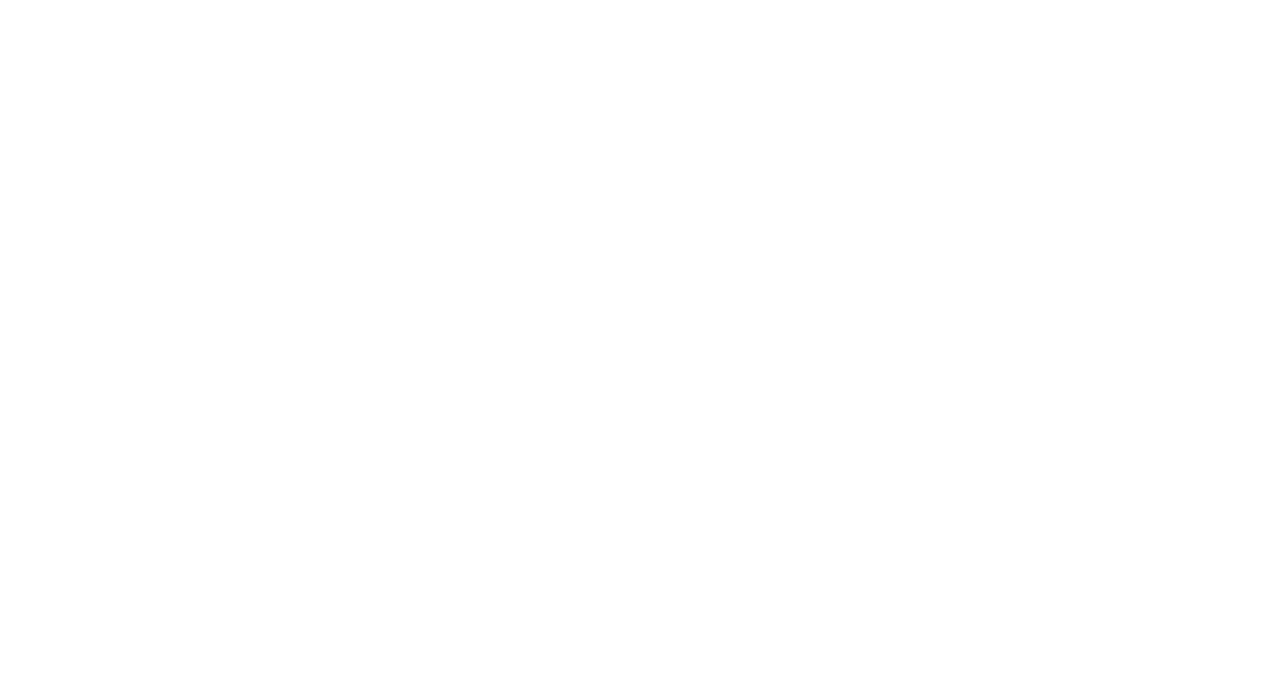
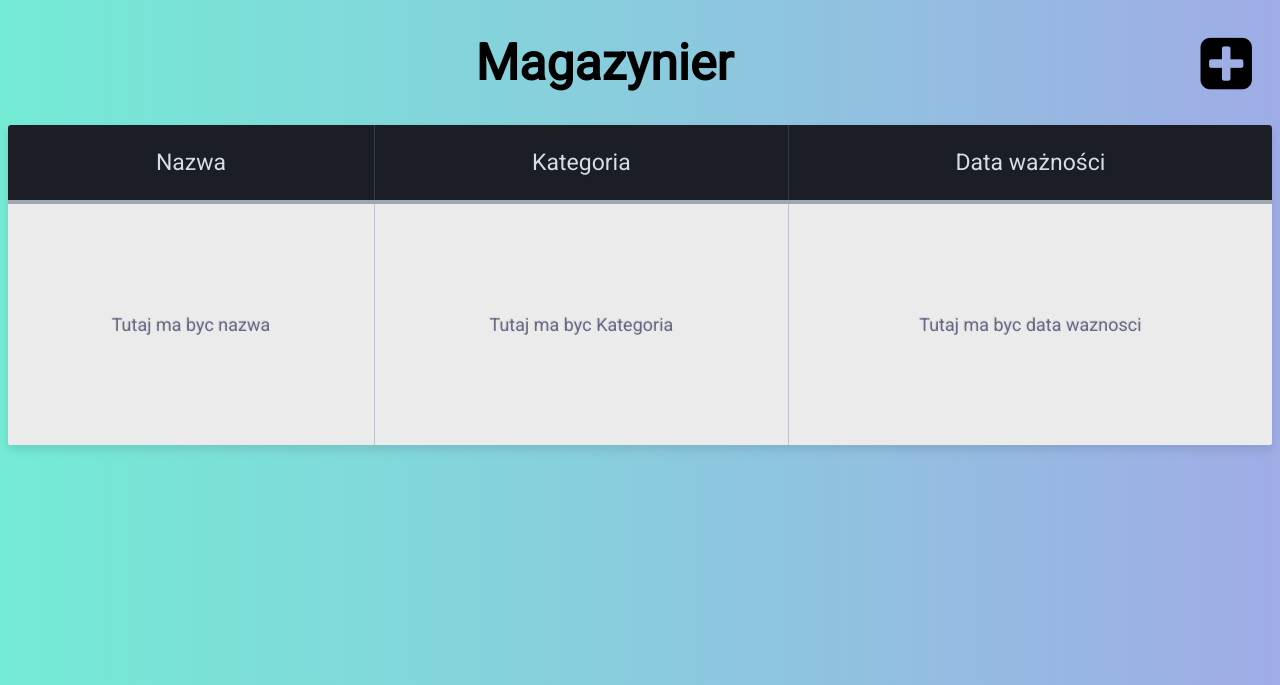
Before and after one commit to Arciiix/Magaziner, a PHP site: page / in a window 1280 px wide. Before the commit the part shown is empty. Shown: the top 685 px of the page. Run offline with PHP 8.4, Linux system fonts and the light colour scheme.

Commit message:
Version ~0.4

```diff
--- a/css/index.css
+++ b/css/index.css
@@ -0,0 +1,160 @@
+body
+{
+    font-family: 'Roboto', sans-serif;
+    background-color: #74EBD5;
+    background-image: linear-gradient(to right, #74EBD5 0%, #9FACE6 100%);
+}
+
+
+#mainHeader
+{
+    font-size: 50px;
+    text-align: center;
+}
+
+div.table-title {
+  display: block;
+  margin: auto;
+  max-width: 600px;
+  padding:5px;
+  width: 100%;
+}
+
+.table-title h3 {
+   color: #fafafa;
+   font-size: 30px;
+   font-weight: 400;
+   font-style:normal;
+   text-shadow: -1px -1px 1px rgba(0, 0, 0, 0.1);
+   text-transform:uppercase;
+}
+
+
+/*** Table Styles **/
+
+.table-fill {
+  background: white;
+  border-radius:3px;
+  border-collapse: collapse;
+  height: 320px;
+  margin: auto;
+  padding:5px;
+  width: 100%;
+  box-shadow: 0 5px 10px rgba(0, 0, 0, 0.1);
+  animation: float 5s infinite;
+}
+
+th {
+  color:#D5DDE5;;
+  background:#1b1e24;
+  border-bottom:4px solid #9ea7af;
+  border-right: 1px solid #343a45;
+  font-size:23px;
+  font-weight: 100;
+  padding:24px;
+  text-align:left;
+  text-shadow: 0 1px 1px rgba(0, 0, 0, 0.1);
+  vertical-align:middle;
+}
+
+th:first-child {
+  border-top-left-radius:3px;
+}
+
+th:last-child {
+  border-top-right-radius:3px;
+  border-right:none;
+}
+
+tr {
+  border-top: 1px solid #C1C3D1;
+  border-bottom: 1px solid #C1C3D1;
+  color:#666B85;
+  font-size:16px;
+  font-weight:normal;
+  text-shadow: 0 1px 1px rgba(256, 256, 256, 0.1);
+}
+
+tr:hover td {
+  background:#4E5066;
+  color:#FFFFFF;
+  border-top: 1px solid #22262e;
+}
+
+tr:first-child {
+  border-top:none;
+}
+
+tr:last-child {
+  border-bottom:none;
+}
+
+tr:nth-child(odd) td {
+  background:#EBEBEB;
+}
+
+tr:nth-child(odd):hover td {
+  background:#4E5066;
+}
+
+tr:last-child td:first-child {
+  border-bottom-left-radius:3px;
+}
+
+tr:last-child td:last-child {
+  border-bottom-right-radius:3px;
+}
+
+td {
+  background:#FFFFFF;
+  padding:20px;
+  text-align:left;
+  vertical-align:middle;
+  font-weight:300;
+  font-size:18px;
+  text-shadow: -1px -1px 1px rgba(0, 0, 0, 0.1);
+  border-right: 1px solid #C1C3D1;
+}
+
+td:last-child {
+  border-right: 0px;
+}
+
+th.text-left {
+  text-align: left;
+}
+
+th.text-center {
+  text-align: center;
+}
+
+th.text-right {
+  text-align: right;
+}
+
+td.text-left {
+  text-align: left;
+}
+
+td.text-center {
+  text-align: center;
+}
+
+td.text-right {
+  text-align: right;
+}
+
+
+#addIcon
+{
+    color: #000000;
+}
+
+#addIcon:hover
+{
+    color: rgb(34, 34, 34);
+}
+#addIcon:active
+{
+    color: rgb(54, 52, 52);
+}
--- a/index.php
+++ b/index.php
@@ -9,9 +9,35 @@
     <title>Magazynier</title>
 
     <link rel="stylesheet" type="text/css" href="css/index.css">
+    <link href="https://fonts.googleapis.com/css?family=Roboto&display=swap" rel="stylesheet">
+    <link rel="stylesheet" href="https://cdnjs.cloudflare.com/ajax/libs/font-awesome/4.7.0/css/font-awesome.min.css">
 
 </head>
 <body>
 
+<h1 id = 'mainHeader'>Magazynier
+
+<label title="Dodaj nową rzecz" onClick = "window.location.href = 'add.php'"><i alt="Dodaj" id = "addIcon" style="margin-right: 20px; float: right; font-size: 60px"class="fa fa-plus-square" aria-hidden="true"></i> </label>
+</h1>
+
+<table class="table-fill">
+<thead>
+<tr>
+<th class="text-center">Nazwa</th>
+<th class="text-center">Kategoria</th>
+<th class="text-center">Data ważności</th>
+</tr>
+</thead>
+<tbody class="table-hover">
+<tr>
+<td class="text-center">Tutaj ma byc nazwa</td>
+<td class="text-center">Tutaj ma byc Kategoria</td>
+<td class="text-center">Tutaj ma byc data waznosci</td>
+</tr>
+
+
+</tbody>
+</table>
+
 </body>
 </html>
```
Also changed, not shown: add.php (added, +21 -0 lines), css/add.css (added, +8 -0 lines), README.txt.
